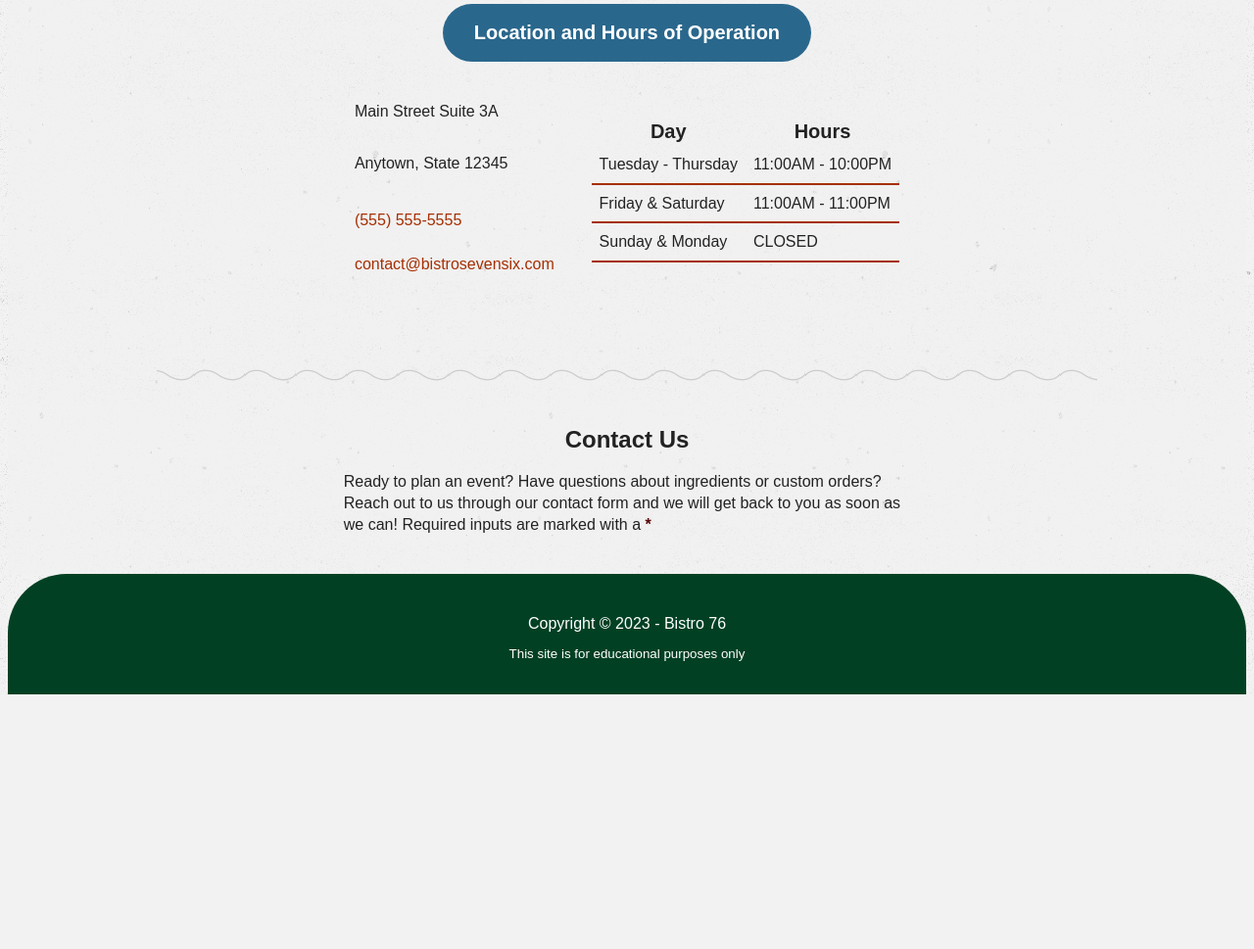
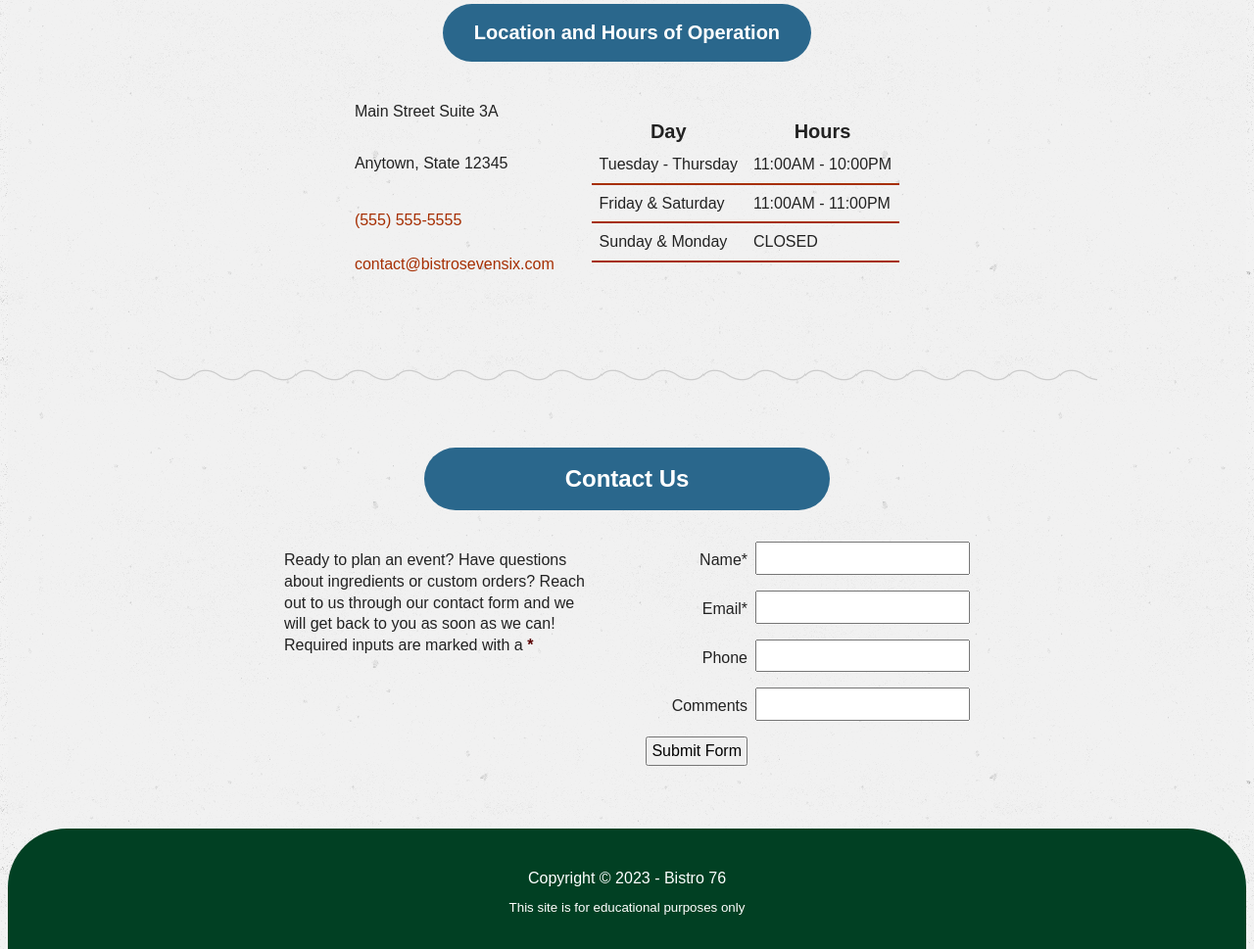
Before and after one commit to IOLezlee/web-authoring-m3-hmwk, a plain HTML site: page m3-hw-starter/index.html in a window 1280 px wide. Shown: the part 963-1932 px from the top of the page at 98% size. Before the commit the page ends 1672 px from the top, so only its background shows below. Drawn offline with Linux system fonts and the light colour scheme.

Commit message:
created form

```diff
--- a/m3-hw-starter/index.html
+++ b/m3-hw-starter/index.html
@@ -78,9 +78,25 @@
 
             <div class="noodle-line"></div>
 
-            <section>
+            <section id="contact">
                 <h3>Contact Us</h3>
                 <p>Ready to plan an event? Have questions about ingredients or custom orders? Reach out to us through our contact form and we will get back to you as soon as we can! Required inputs are marked with a <span class="required">*</span></p>
+
+                <form action="https://wp.zybooks.com/form-viewer.php" method="POST" target="_blank">
+                    <label for="my-name">Name*</label>
+                    <input type="text" name="my-name" id="my-name" required>
+
+                    <label for="my-email">Email*</label>
+                    <input type="mailto" name="my-email" id="my-email" required>
+
+                    <label for="my-phone">Phone</label>
+                    <input type="tel" name="my-phone" id="my-phone">
+
+                    <label for="my-comments">Comments</label>
+                    <input type="text" name="my-comments" id="my-comments" >
+<input type="submit" name="my-submit" value="Submit Form">
+
+                </form>
 
             </section>
             <!-- BACK TO TOP BUTTON HERE -->
```
